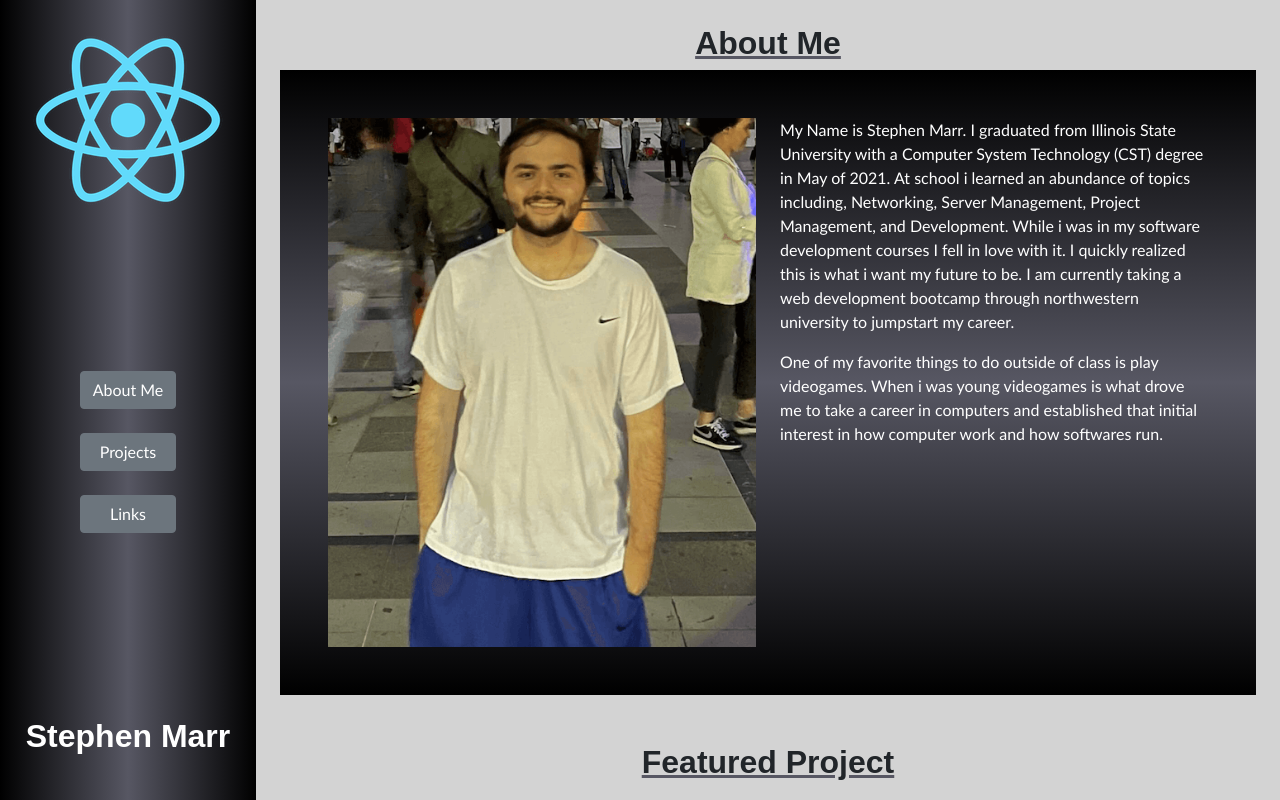
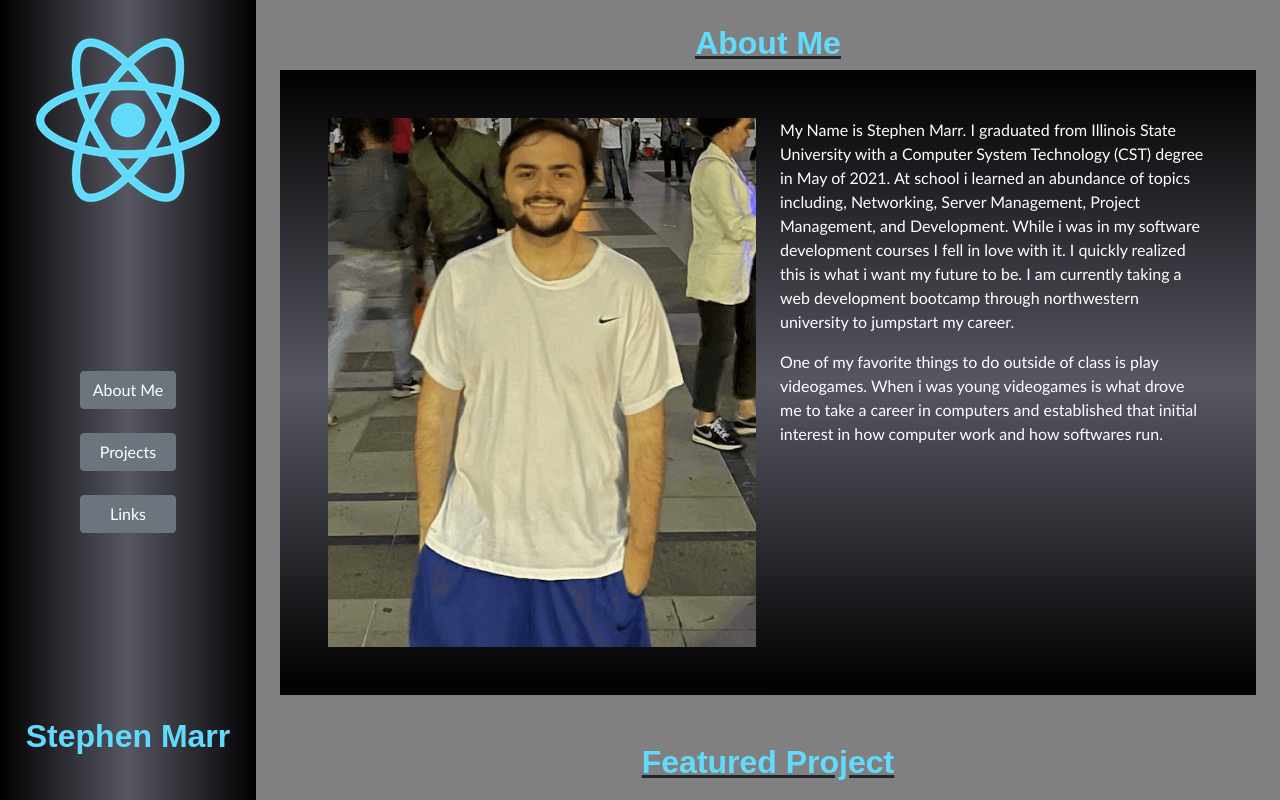
Before and after one commit to smarr2198/react-portfolio, a React (Create React App) app: page / in a window 1280 px wide. Shown: the top 800 px of the page. Built offline with nearby package versions, Linux system fonts and the light colour scheme.

Commit message:
fixing issues

```diff
--- a/src/assets/main.css
+++ b/src/assets/main.css
@@ -8,7 +8,7 @@ body {
   margin: 0 auto;
   font-family: "Trebuchet MS", "Lucida Sans Unicode", "Lucida Grande",
     "Lucida Sans", Arial, sans-serif;
-  background-color: lightgray;
+  background-color: gray;
   /* position: absolute;
   top: 0;
   right: 0;
@@ -114,6 +114,10 @@ a:hover {
   color: white;
 }
 
+.c-blue {
+  color: #62dafb;
+}
+
 .g {
   gap: 1.5rem;
 }
@@ -162,6 +166,16 @@ a:hover {
 .m0 {
   margin: 0;
 }
+
+.circleBtn {
+  width: 100px;
+  height: 100px;
+  padding: 13px 18px;
+  border-radius: 60px;
+  font-size: 15px;
+  text-align: center;
+}
+
 .mr {
   margin-right: 1.5rem;
 }
@@ -225,7 +239,7 @@ a:hover {
 }
 
 .td-u {
-  text-decoration: underline #575763;
+  text-decoration: underline #212529;
 }
 
 /* media querys to scale with Mobile */
--- a/src/components/Body.js
+++ b/src/components/Body.js
@@ -7,7 +7,7 @@ function Body(props) {
       <body class="d-f fxd-c h-100vh sideBody@lrg pl">
         <main class="d-f@lrg ai-c mr fg-1 ">
           <div class="fg-4@lrg">
-            <h2 class="ta-c ff-fantasy fw-700 mt td-u fz-2">About Me</h2>
+            <h2 class="ta-c ff-fantasy fw-700 mt c-blue td-u fz-2">About Me</h2>
 
             <section class="bgc-gr2 d-f@lrg p+">
               <div class="fx-1">
@@ -40,7 +40,7 @@ function Body(props) {
               </div>
             </section>
 
-            <h2 class="ta-c ff-fantasy fw-700 p-t td-u fz-2">
+            <h2 class="ta-c ff-fantasy fw-700 c-blue p-t td-u fz-2">
               Featured Project
             </h2>
             <section class="bgc-gr2 mt d-f@lrg p+">
--- a/src/components/Header.js
+++ b/src/components/Header.js
@@ -16,7 +16,7 @@ function Header(props) {
             <a href="/">
               <button
                 type="button"
-                class="btn btn-secondary hover w-100 "
+                class="btn btn-secondary hover w-100 cricleBtn"
                 id="moreProjects"
               >
                 About Me
@@ -28,7 +28,7 @@ function Header(props) {
             <a href="/projects">
               <button
                 type="button"
-                class="btn btn-secondary hover w-100"
+                class="btn btn-secondary hover w-100 cricleBtn"
                 id="moreProjects"
               >
                 Projects
@@ -40,14 +40,14 @@ function Header(props) {
             <a href="/Links">
               <button
                 type="button"
-                class="btn btn-secondary hover w-100"
+                class="btn btn-secondary hover w-100 cricleBtn"
                 id="moreProjects"
               >
                 Links
               </button>
             </a>
           </div>
-          <div class="ff-fantasy fw-700 mt fz-2 c-white jc-s">
+          <div class="ff-fantasy fw-700 mt fz-2 c-blue jc-s">
             <p>Stephen Marr</p>
           </div>
         </nav>
--- a/src/components/Links.js
+++ b/src/components/Links.js
@@ -6,7 +6,7 @@ function Links(props) {
       <body class="sideBody@lrg d-f fxd-c h-100vh">
         <main class="d-f@lrg g fg-1 p">
           <div class="fg-4@lrg g">
-            <h2 class="ta-c ff-fantasy fw-700 td-u fz-2">Links</h2>
+            <h2 class="ta-c ff-fantasy fw-700 c-blue td-u fz-2">Links</h2>
             <section class="bgc-gr2 d-f@lrg p+">
               <div class="fx-1">
                 <img
--- a/src/components/Projects.js
+++ b/src/components/Projects.js
@@ -7,7 +7,7 @@ function Projects(props) {
   return (
     <>
       <body class="bgc-lightgray d-f sideBody@lrg fxd-c ai-c ta-c h-100vh">
-        <h2 class="ta-c ff-fantasy fw-700 td-u mt fz-2">Projects</h2>
+        <h2 class="ta-c ff-fantasy fw-700 c-blue td-u mt fz-2">Projects</h2>
         <section class="bgc-gr2 mt d-f@lrg proj-w@lrg p+">
           <div class="fx-1 c-white">
             <img
```
